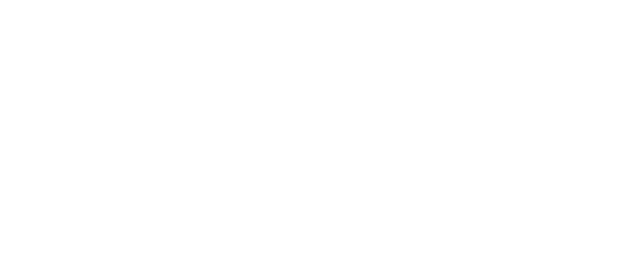
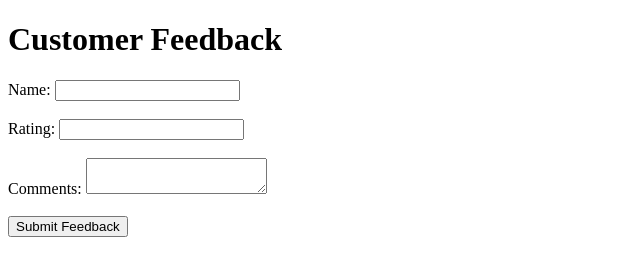
Before and after one commit to DanWilson501/customer-feedback-portal, a plain HTML site: page indext.html in a window 1280 px wide. Shown: the whole page, without its empty margins (0-640 px from the left). Drawn offline with Linux system fonts and the light colour scheme.

Commit message:
Feedback form via html created with input fields of name, rating and comment to display.

```diff
--- a/indext.html
+++ b/indext.html
@@ -1,9 +1,23 @@
 <!DOCTYPE html>
 <html lang="en">
 <head>
-    <title>Document</title>
+    <title>Customer Feedback</title>
 </head>
 <body>
+    <h1>Customer Feedback</h1>
+    <form id="feedbackForm">
+        <label for="name">Name:</label>
+        <input type="text" id="name" name="name" required><br><br>
+
+        <label for="rating">Rating:</label>
+        <input type="text" id="rating" name="rating" required><br><br>
+
+        <label for="comments">Comments:</label>
+        <textarea id="customerComments" name="comments" required></textarea><br><br>
+
+        <button type="submit">Submit Feedback</button>
+    </form>
+    <div id="feedbackDisplay"></div>
     <script src="script.js"></script>
 </body>
 </html>
```
